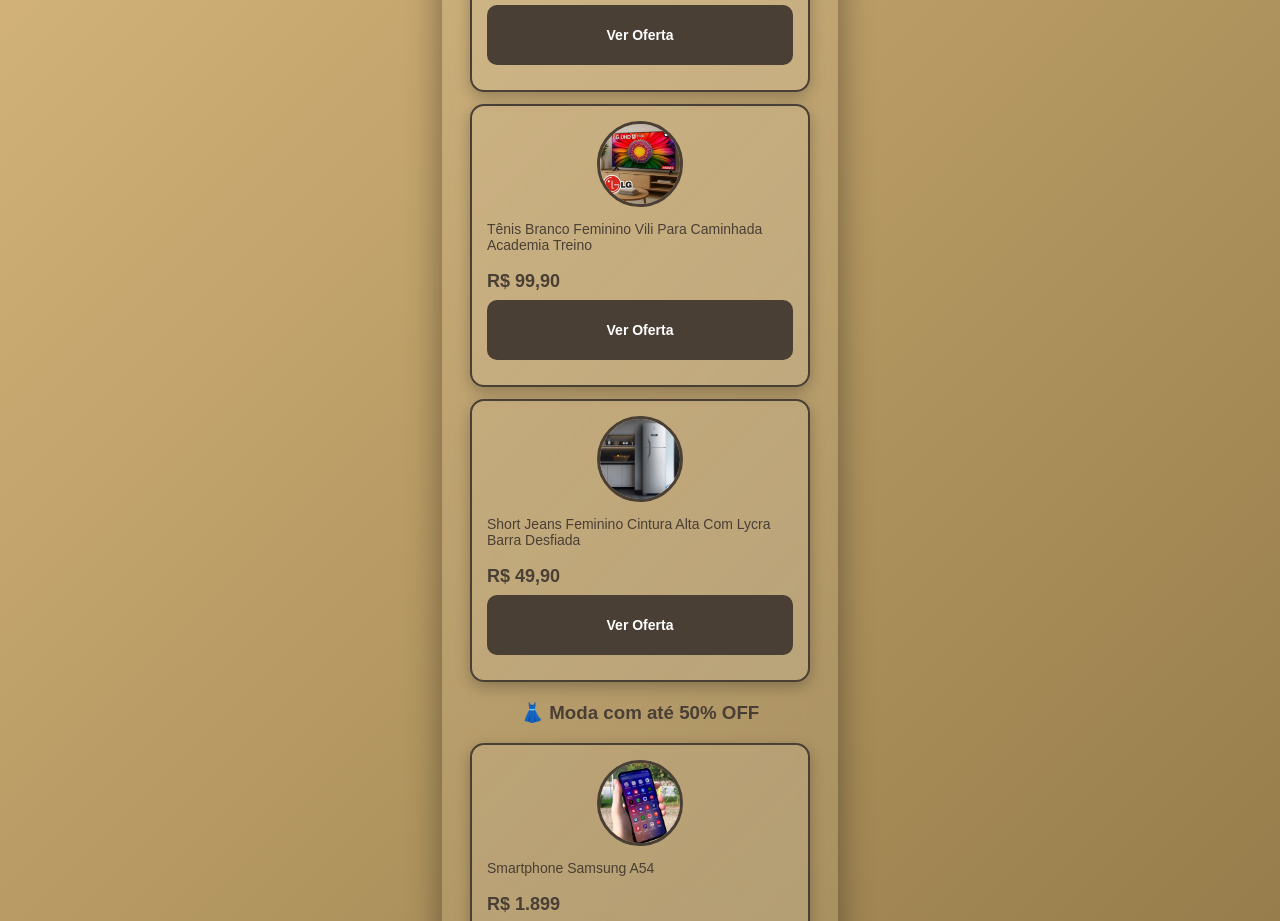
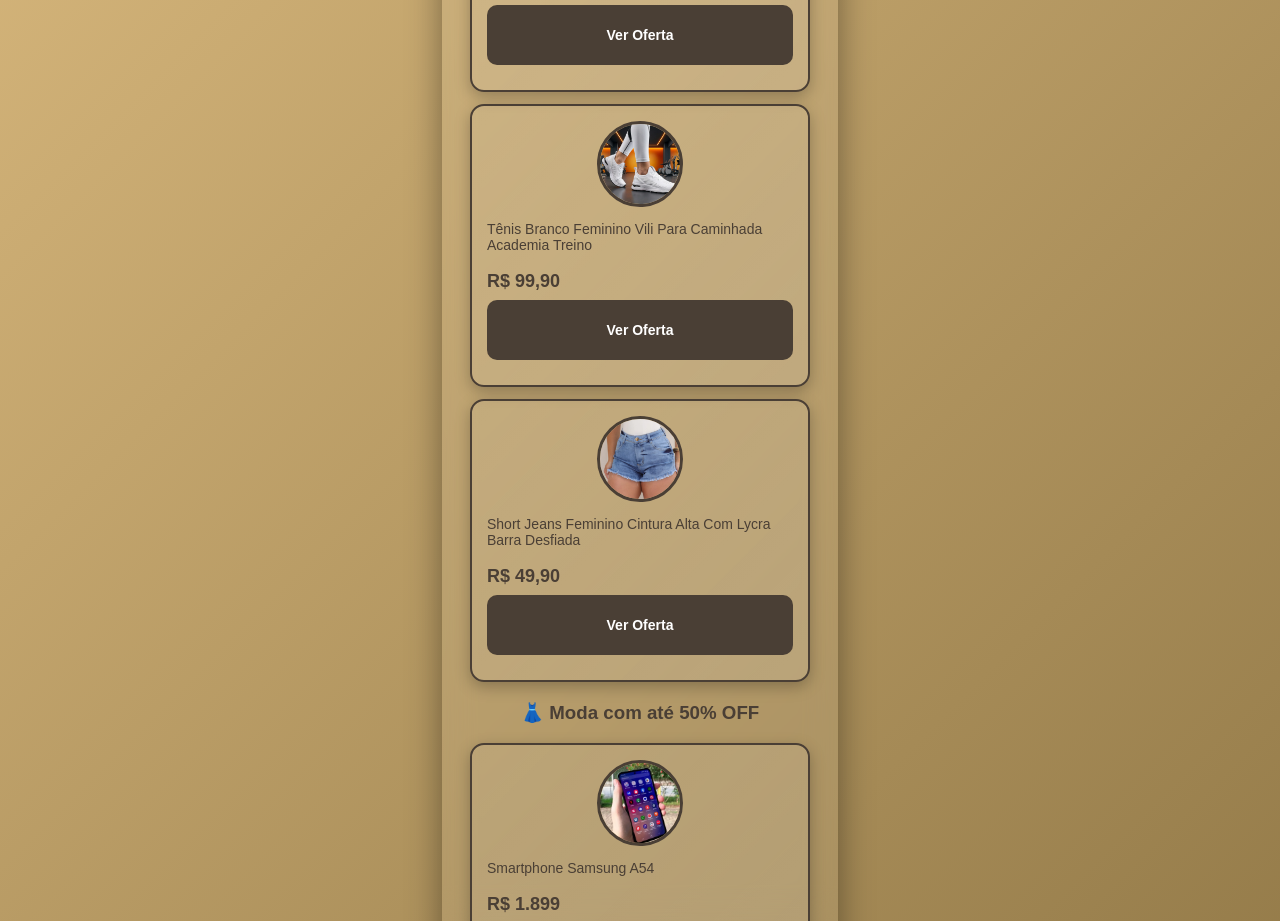
Before and after one commit to SandroDeveloper1980/buscacerta, a plain HTML site: page index.html in a window 1280 px wide. Shown: the part 860-1781 px from the top of the page. Drawn offline with Linux system fonts and the light colour scheme.

Commit message:
Update index.html

```diff
--- a/index.html
+++ b/index.html
@@ -258,14 +258,14 @@ button {
         </div>
 
         <div class="oferta">
-            <img src="tv.jpg" alt="Smart TV 50” 4K LG" class="imagem-produto">
+            <img src="002.jpg" alt="Smart TV 50” 4K LG" class="imagem-produto">
             <p class="produto">Tênis Branco Feminino Vili Para Caminhada Academia Treino</p>
             <p class="preco">R$ 99,90</p>
             <button onclick="window.open('https://meli.la/2Z1WT2d')">Ver Oferta</button>
         </div>
 
         <div class="oferta">
-            <img src="geladeira.jpg" alt="Geladeira Frost Free" class="imagem-produto">
+            <img src="003.jpg" alt="Geladeira Frost Free" class="imagem-produto">
             <p class="produto">Short Jeans Feminino Cintura Alta Com Lycra Barra Desfiada</p>
             <p class="preco">R$ 49,90</p>
             <button onclick="window.open('https://meli.la/13y3sgm')">Ver Oferta</button>
```
